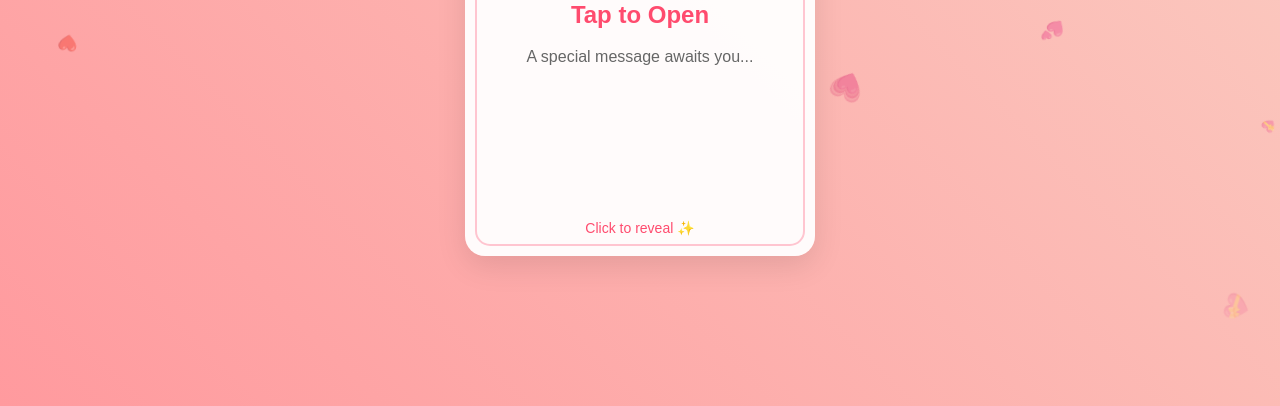
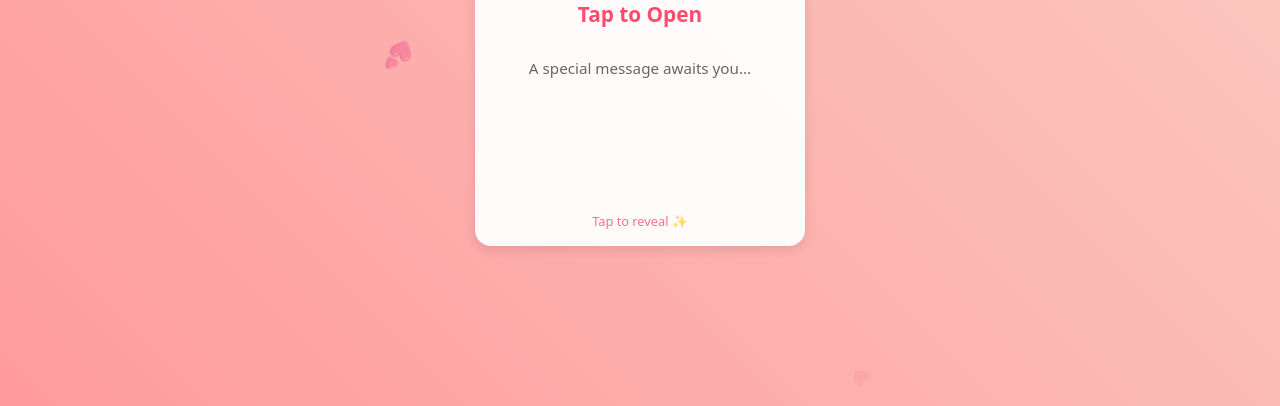
Before and after one commit to chathu1113/birthday1113, a plain HTML site: page index.html in a window 1280 px wide. Shown: the part 394-800 px from the top of the page. Drawn offline with Linux system fonts and the light colour scheme.

Commit message:
Update index.html

```diff
--- a/index.html
+++ b/index.html
@@ -1,24 +1,31 @@
 <!DOCTYPE html>
 <html>
 <head>
-    <meta name="viewport" content="width=device-width, initial-scale=1.0">
+    <meta name="viewport" content="width=device-width, initial-scale=1.0, maximum-scale=1.0, user-scalable=no">
     <style>
         * {
             margin: 0;
             padding: 0;
             box-sizing: border-box;
+            -webkit-tap-highlight-color: transparent;
+            touch-action: manipulation;
+        }
+
+        html, body {
+            position: fixed;
+            width: 100%;
+            height: 100%;
+            overflow: hidden;
         }
 
         body {
-            min-height: 100vh;
             display: flex;
             justify-content: center;
             align-items: center;
             background: linear-gradient(45deg, #ff9a9e, #fad0c4);
-            font-family: 'Arial', sans-serif;
+            font-family: system-ui, -apple-system, sans-serif;
             perspective: 1000px;
-            overflow: hidden;
-            padding: 20px;
+            padding: 0;
         }
 
         .falling-hearts {
@@ -29,24 +36,34 @@
             height: 100%;
             pointer-events: none;
             z-index: 1;
+            overflow: hidden;
         }
 
         .heart {
             position: fixed;
-            font-size: 20px;
             opacity: 0;
-            will-change: transform;
+            z-index: 1;
+            will-change: transform, opacity;
             animation: fallHeart var(--fall-duration) linear forwards;
         }
 
+        .card-wrapper {
+            width: 100%;
+            height: 100%;
+            display: flex;
+            justify-content: center;
+            align-items: center;
+            padding: 20px;
+            z-index: 2;
+        }
+
         .card-container {
-            width: min(90vw, 350px);
-            height: min(80vh, 500px);
+            width: min(85vw, 330px);
+            height: min(70vh, 480px);
             position: relative;
-            transition: transform 0.8s;
             transform-style: preserve-3d;
-            cursor: pointer;
-            z-index: 2;
+            transition: transform 0.6s cubic-bezier(0.4, 0, 0.2, 1);
+            will-change: transform;
         }
 
         .card-container.flipped {
@@ -59,14 +76,15 @@
             height: 100%;
             backface-visibility: hidden;
             background: rgba(255, 255, 255, 0.95);
-            padding: clamp(1rem, 5vw, 2rem);
-            border-radius: clamp(10px, 3vw, 20px);
-            box-shadow: 0 10px 30px rgba(0, 0, 0, 0.1);
-            text-align: center;
+            padding: 1.5rem;
+            border-radius: 16px;
+            box-shadow: 0 4px 12px rgba(0, 0, 0, 0.1);
             display: flex;
             flex-direction: column;
-            justify-content: center;
+            justify-content: space-between;
             align-items: center;
+            overflow: hidden;
+            -webkit-backface-visibility: hidden;
         }
 
         .card-back {
@@ -74,166 +92,206 @@
             background: linear-gradient(135deg, #fff0f3, #fff);
         }
 
+        .card-content {
+            width: 100%;
+            height: 100%;
+            display: flex;
+            flex-direction: column;
+            justify-content: center;
+            align-items: center;
+            gap: 0.8rem;
+        }
+
         .card-heart {
+            font-size: 2.5rem;
             color: #ff4b6e;
-            font-size: clamp(30px, 8vw, 50px);
-            margin-bottom: clamp(10px, 3vw, 20px);
+            margin-bottom: 0.5rem;
             animation: pulse 1.5s ease-in-out infinite;
+            text-shadow: 0 2px 4px rgba(0,0,0,0.1);
         }
 
         .title {
             color: #ff4b6e;
-            font-size: clamp(18px, 5vw, 24px);
-            margin-bottom: clamp(10px, 3vw, 15px);
-            font-weight: bold;
+            font-size: 1.3rem;
+            font-weight: 600;
+            text-align: center;
+            margin-bottom: 0.5rem;
         }
 
         .message {
             color: #666;
-            line-height: 1.6;
-            margin-bottom: clamp(10px, 3vw, 20px);
-            font-size: clamp(14px, 4vw, 16px);
+            font-size: 0.95rem;
+            line-height: 1.5;
+            text-align: center;
+            margin: 0.5rem 0;
+            overflow-y: auto;
+            -webkit-overflow-scrolling: touch;
+            padding: 0 0.5rem;
         }
 
         .signature {
             color: #ff4b6e;
             font-style: italic;
-            font-size: clamp(16px, 4vw, 18px);
-            margin-top: clamp(10px, 3vw, 20px);
+            font-size: 1rem;
+            margin-top: 0.5rem;
         }
 
         .flip-instruction {
+            color: #ff4b6e;
+            font-size: 0.8rem;
             position: absolute;
-            bottom: clamp(10px, 3vw, 20px);
-            color: #ff4b6e;
-            font-size: clamp(12px, 3vw, 14px);
+            bottom: 1rem;
             animation: bounce 2s infinite;
-        }
-
-        .decorative-border {
-            position: absolute;
-            top: 10px;
-            left: 10px;
-            right: 10px;
-            bottom: 10px;
-            border: 2px solid #ff4b6e;
-            border-radius: clamp(8px, 2vw, 15px);
-            opacity: 0.3;
+            opacity: 0.8;
         }
 
         @keyframes pulse {
             0%, 100% { transform: scale(1); }
-            50% { transform: scale(1.2); }
+            50% { transform: scale(1.1); }
         }
 
         @keyframes bounce {
             0%, 20%, 50%, 80%, 100% { transform: translateY(0); }
-            40% { transform: translateY(-10px); }
-            60% { transform: translateY(-5px); }
+            40% { transform: translateY(-5px); }
+            60% { transform: translateY(-3px); }
         }
 
         @keyframes fallHeart {
             0% {
-                transform: translateY(-10vh) rotate(0deg);
+                transform: translate(0, -5vh) rotate(0deg);
                 opacity: 1;
             }
             100% {
-                transform: translateY(110vh) rotate(360deg);
+                transform: translate(var(--tx), 105vh) rotate(var(--rot));
                 opacity: 0;
             }
         }
 
-        @media (max-width: 480px) {
+        /* Optimize scrollbar for mobile */
+        .message::-webkit-scrollbar {
+            width: 4px;
+        }
+
+        .message::-webkit-scrollbar-thumb {
+            background-color: rgba(255, 75, 110, 0.3);
+            border-radius: 4px;
+        }
+
+        /* Prevent text selection */
         .card-container {
-                width: 85vw;
-                height: 70vh;
+            user-select: none;
+            -webkit-user-select: none;
+        }
+
+        /* Handle notch and safe areas */
+        @supports (padding: max(0px)) {
+            body {
+                padding: env(safe-area-inset-top) env(safe-area-inset-right)
+                        env(safe-area-inset-bottom) env(safe-area-inset-left);
             }
         }
     </style>
 </head>
 <body>
     <div class="falling-hearts"></div>
+    <div class="card-wrapper">
         <div class="card-container">
             <div class="card-front">
-            <div class="decorative-border"></div>
+                <div class="card-content">
                     <div class="card-heart">❤️</div>
                     <div class="title">Tap to Open</div>
                     <div class="message">A special message awaits you...</div>
-            <div class="flip-instruction">Click to reveal ✨</div>
+                    <div class="flip-instruction">Tap to reveal ✨</div>
+                </div>
             </div>
             <div class="card-back">
-            <div class="decorative-border"></div>
+                <div class="card-content">
                     <div class="card-heart">🎂</div>
                     <div class="title">Happy Birthday, My Love!</div>
                     <div class="message">
-                To the one who makes my heart skip a beat every single day...
+                        To my dearest,
 
-                On your special day, I want you to know that you're the most
-                amazing person in my world. Your smile brightens my darkest days,
-                and your love makes every moment magical.
+                        On this special day, I want to celebrate the amazing person you are. Your love fills my life with joy and meaning. Every moment with you is a gift I cherish deeply.
 
-                May this year bring you endless joy, countless adventures,
-                and all the love you deserve. 🌟
+                        May your birthday be as wonderful as you make every day of my life. You deserve all the happiness in the world.
+
+                        Here's to another year of love, laughter, and beautiful memories together! 🌟
                     </div>
                     <div class="signature">Forever Yours ❤️</div>
                 </div>
             </div>
+        </div>
+    </div>
 
     <script>
+        document.addEventListener('DOMContentLoaded', () => {
             const cardContainer = document.querySelector('.card-container');
             const fallingHeartsContainer = document.querySelector('.falling-hearts');
             const hearts = ['❤️', '💖', '💝', '💕', '💗'];
+            let isAnimating = false;
 
-        cardContainer.addEventListener('click', () => {
+            // Optimized touch handling
+            function handleTap(e) {
+                e.preventDefault();
+                if (!isAnimating) {
+                    isAnimating = true;
                     cardContainer.classList.toggle('flipped');
-        });
+                    setTimeout(() => {
+                        isAnimating = false;
+                    }, 600); // Match transition duration
+                }
+            }
 
+            cardContainer.addEventListener('touchend', handleTap, { passive: false });
+            cardContainer.addEventListener('click', handleTap);
+
+            // Optimized heart creation
             function createHeart() {
                 const heart = document.createElement('div');
                 heart.className = 'heart';
-            heart.style.left = Math.random() * 100 + 'vw';
                 heart.textContent = hearts[Math.floor(Math.random() * hearts.length)];
-            heart.style.setProperty('--fall-duration', (Math.random() * 3 + 2) + 's');
-            heart.style.fontSize = (Math.random() * 20 + 10) + 'px';
+
+                // Calculate random properties
+                const startX = Math.random() * 100;
+                const translateX = (Math.random() - 0.5) * 50;
+                const rotation = Math.random() * 360;
+                const duration = 2 + Math.random() * 2;
+                const size = 15 + Math.random() * 10;
+
+                heart.style.cssText = `
+                    left: ${startX}vw;
+                    font-size: ${size}px;
+                    --tx: ${translateX}px;
+                    --rot: ${rotation}deg;
+                    --fall-duration: ${duration}s;
+                `;
 
                 fallingHeartsContainer.appendChild(heart);
-
-            heart.addEventListener('animationend', () => {
-                heart.remove();
-            });
+                heart.addEventListener('animationend', () => heart.remove());
             }
 
-        // Create hearts periodically
-        setInterval(createHeart, 300);
+            // Optimized heart creation interval
+            let heartInterval = setInterval(createHeart, 400);
 
-        // Create initial batch of hearts
-        for (let i = 0; i < 10; i++) {
-            setTimeout(createHeart, i * 100);
-        }
-
-        // Handle touch devices
-        let touchStartX = 0;
-        let touchEndX = 0;
-
-        cardContainer.addEventListener('touchstart', e => {
-            touchStartX = e.changedTouches[0].screenX;
-        });
-
-        cardContainer.addEventListener('touchend', e => {
-            touchEndX = e.changedTouches[0].screenX;
-            if (Math.abs(touchEndX - touchStartX) < 10) { // Detect tap vs swipe
-                cardContainer.classList.toggle('flipped');
+            // Pause hearts when page is not visible
+            document.addEventListener('visibilitychange', () => {
+                if (document.hidden) {
+                    clearInterval(heartInterval);
+                } else {
+                    heartInterval = setInterval(createHeart, 400);
                 }
             });
 
-        // Responsive font size adjustment
-        function adjustFontSizes() {
-            const width = window.innerWidth;
-            document.documentElement.style.setProperty('--base-size', width < 480 ? '14px' : '16px');
+            // Initial hearts
+            for (let i = 0; i < 5; i++) {
+                setTimeout(createHeart, i * 200);
             }
 
-        window.addEventListener('resize', adjustFontSizes);
-        adjustFontSizes();
+            // Handle page visibility
+            window.addEventListener('pagehide', () => {
+                clearInterval(heartInterval);
+            });
+        });
     </script>
 </body>
 </html>
```
Lines whose indentation alone changed are shown as unchanged.
